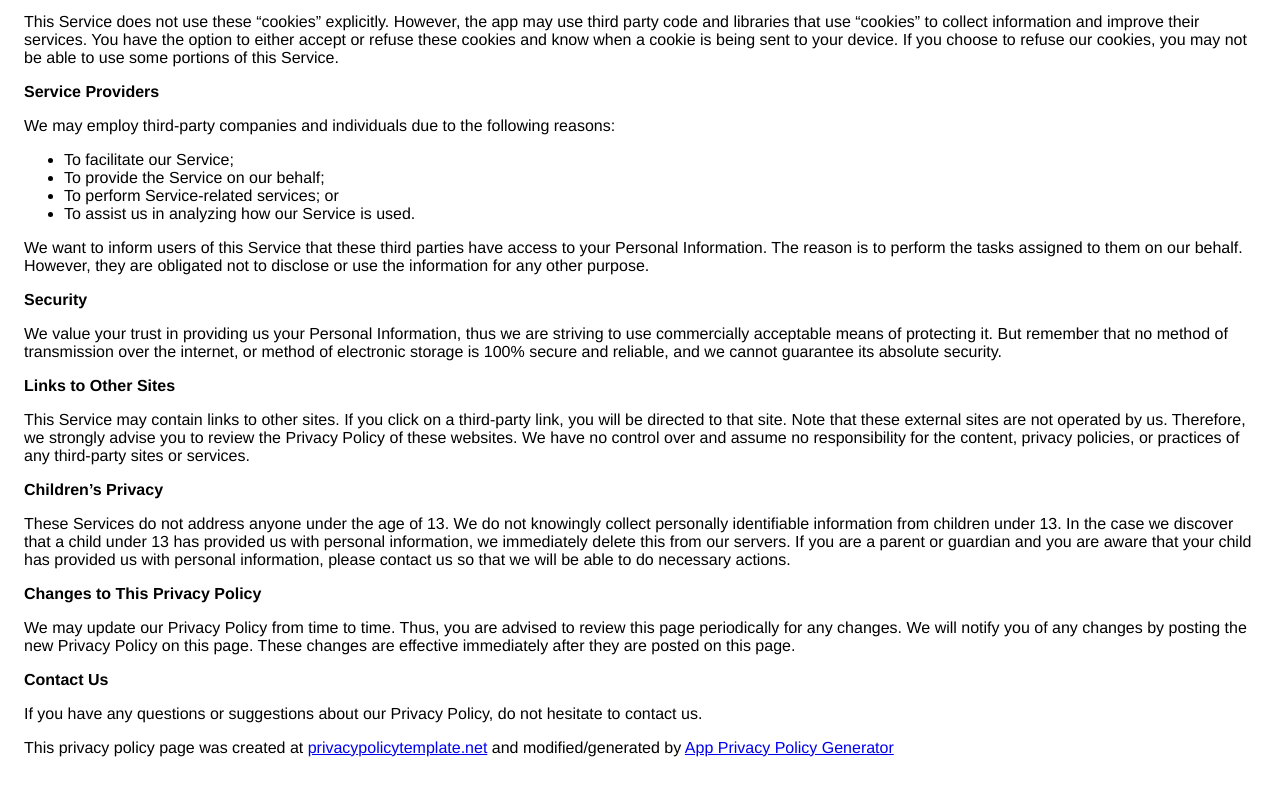
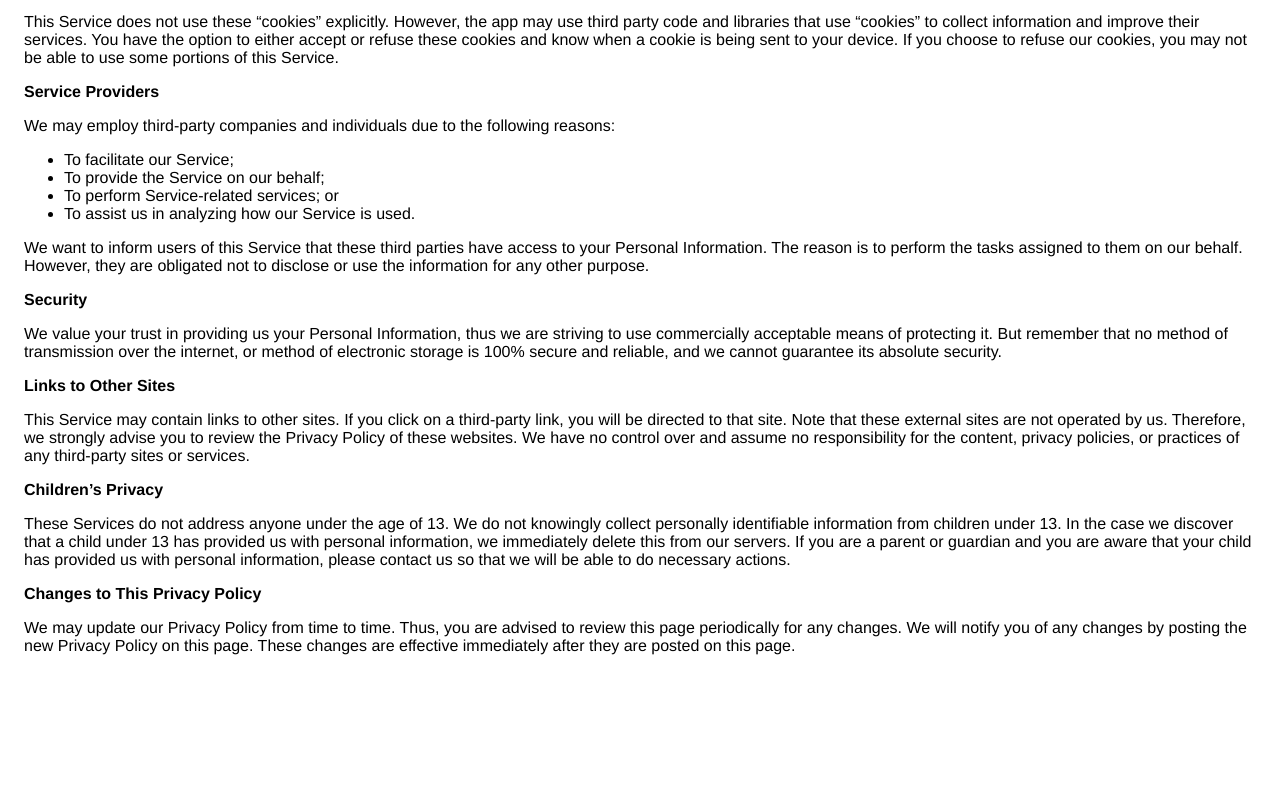
Before and after one commit to adminBehtar/adminBehtar, a plain HTML site: page privacy.html in a window 1280 px wide. Shown: the part 611-1406 px from the top of the page. After the commit the page ends 1306 px from the top, so only its background shows below. Drawn offline with Linux system fonts and the light colour scheme.

Commit message:
privacy changes

```diff
--- a/privacy.html
+++ b/privacy.html
@@ -41,6 +41,4 @@
                     this page periodically for any changes. We will notify you of any changes by posting
                     the new Privacy Policy on this page. These changes are effective immediately after they are posted on
                     this page.
-                  </p> <p><strong>Contact Us</strong></p> <p>If you have any questions or suggestions about our Privacy Policy, do not hesitate to contact
-                    us.
-                  </p> <p>This privacy policy page was created at <a href="https://privacypolicytemplate.net" target="_blank">privacypolicytemplate.net</a>                    and modified/generated by <a href="https://app-privacy-policy-generator.firebaseapp.com/" target="_blank">App Privacy Policy Generator</a></p></body></html>
+                  </p> </body></html>
```
